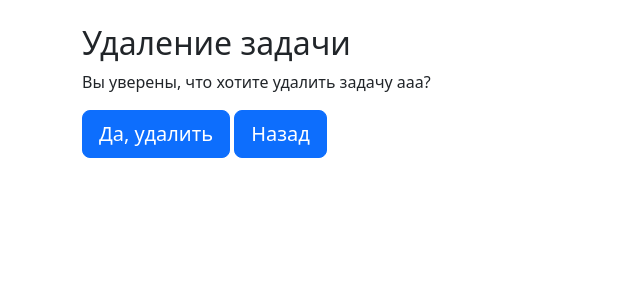
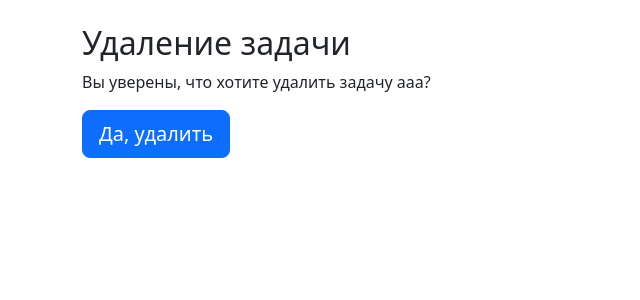
Before and after one commit to DanaSenko/python-project-52, a Django app: page /tasks/2/delete/ in a window 1280 px wide. Shown: the part 56-356 px from the top of the page, without its empty margins (0-640 px from the left). Run offline with Django 5.2, Linux system fonts and the light colour scheme; a user stored in the database is signed in; data comes from the database, SQL or seed files in the repository; some libraries are stand-ins or nearby versions.

Commit message:
Update task_delete.html

```diff
--- a/task_manager/tasks/templates/task_delete.html
+++ b/task_manager/tasks/templates/task_delete.html
@@ -4,8 +4,5 @@
 <form method="post">
     {% csrf_token %}
     <button type="submit" class="btn btn-primary btn-lg">Да, удалить</button>
-    <a href="{% url 'tasks:task_list' %}" class="btn btn-primary btn-lg"
-        >Назад</a
-    >
 </form>
 {% endblock %}
```
